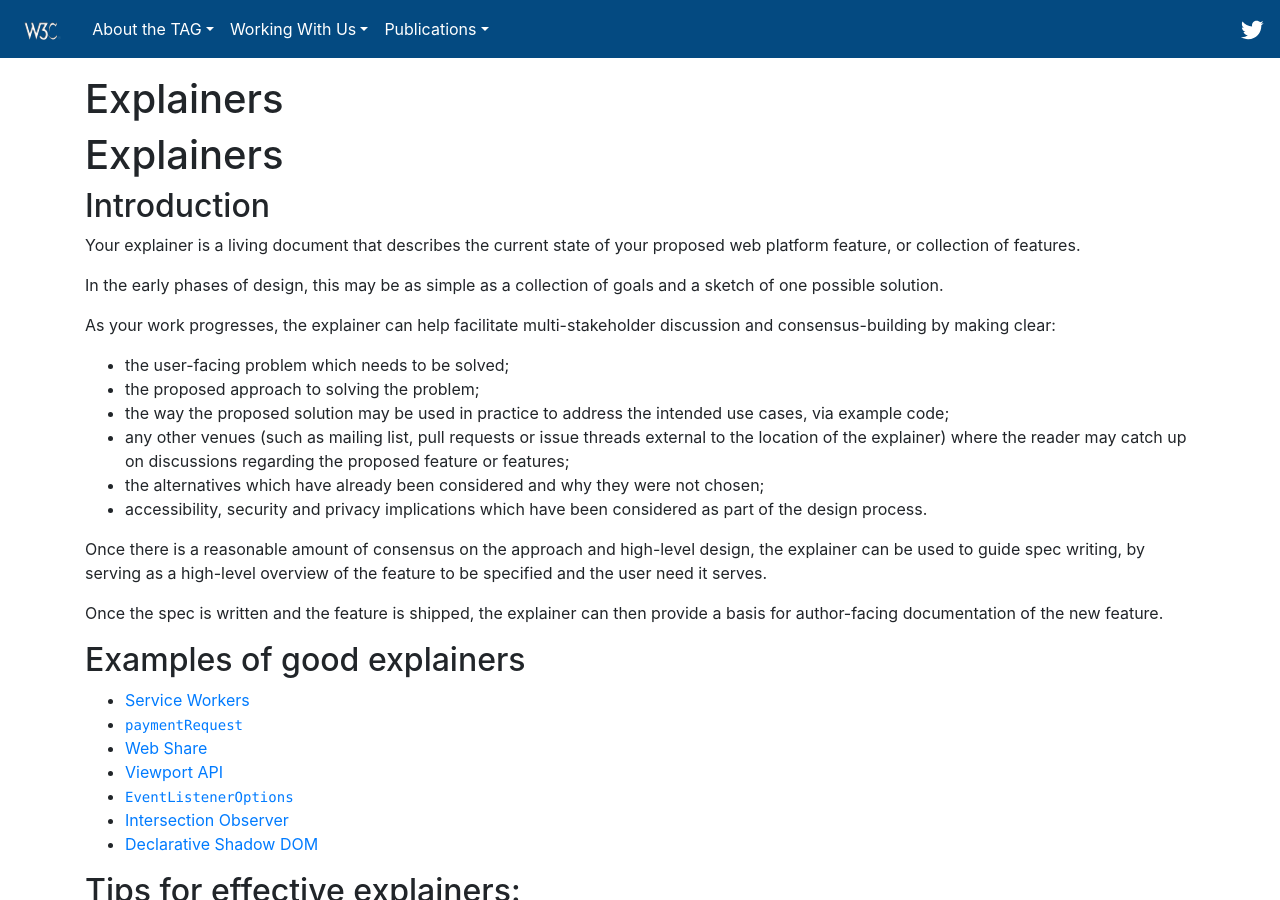
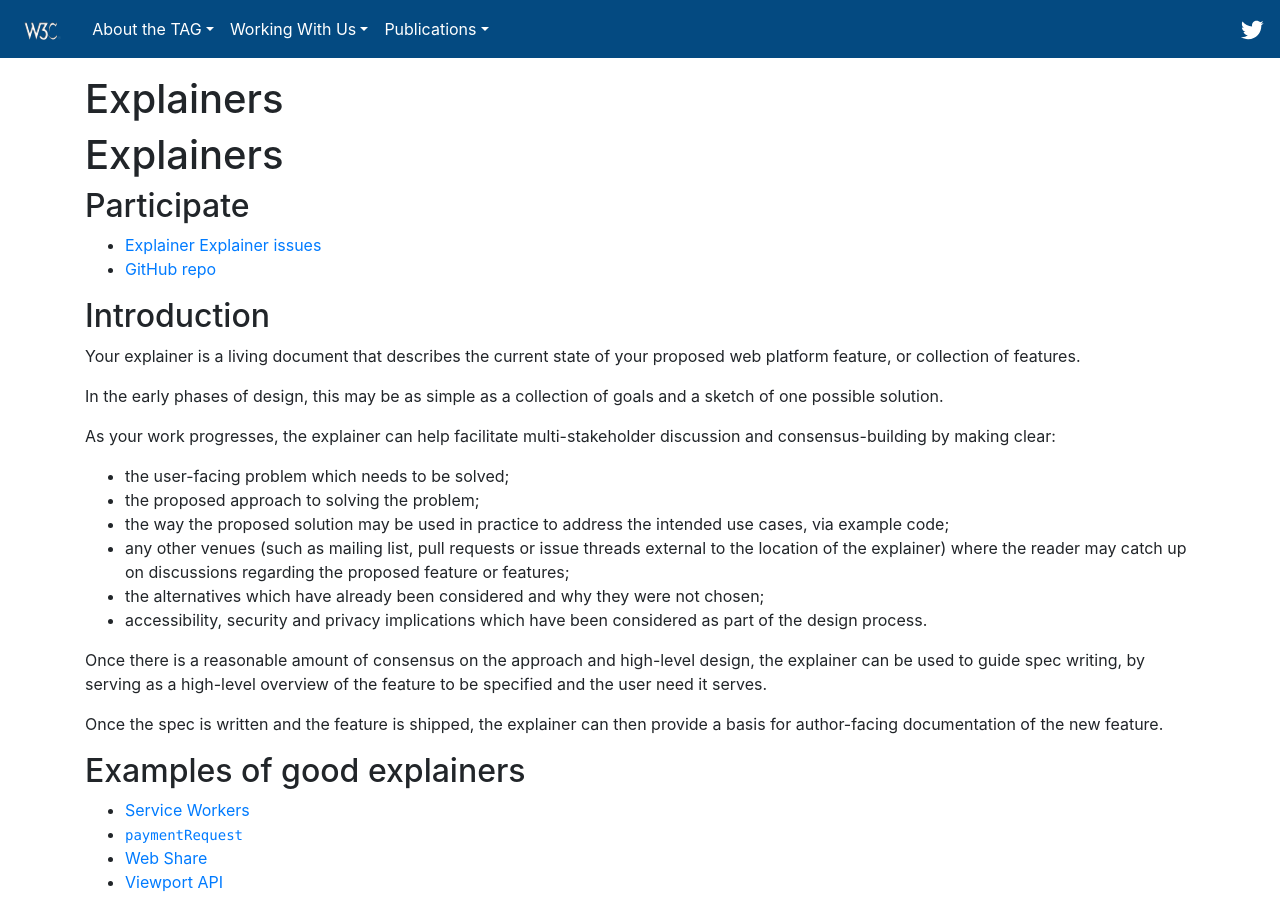
Before and after one commit to w3ctag/tag.w3.org, a Jekyll site: the page built from explainers.md, in a window 1280 px wide and 900 px high. Built offline with Jekyll 4.4.1, drawn with Linux system fonts in a browser that asks for light colours; nearby versions of some CDN libraries; our own code applies the rules of GitHub Pages for plain Markdown files; library files that are not in the unit come from our copies.

Commit message:
Participate section for Explainer Explainer itself (#28)
Participate section for the Explainer Explainer itself. Feel free to reword, move elsewhere in doc. Intended as a minimal non-controversial edit to provide easier access to collective improvement of the Explainer Explainer itself.

```diff
--- a/explainers.md
+++ b/explainers.md
@@ -1,4 +1,8 @@
 # Explainers
+
+## Participate
+- [Explainer Explainer issues](https://github.com/w3ctag/w3ctag.github.io/labels/explainer%20explainer)
+- [GitHub repo](https://github.com/w3ctag/w3ctag.github.io/blob/master/explainers.md)
 
 ## Introduction
 
```
